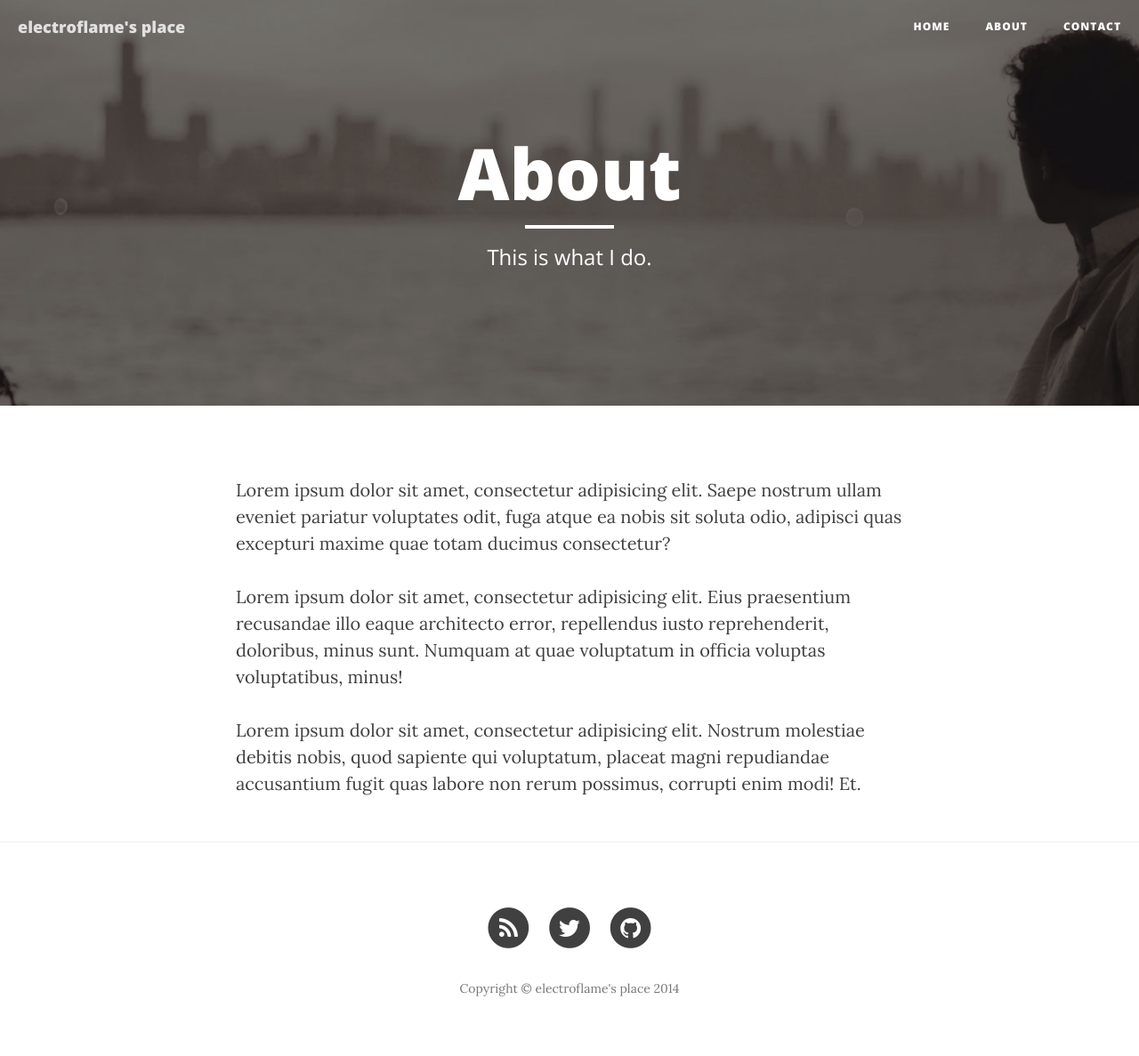
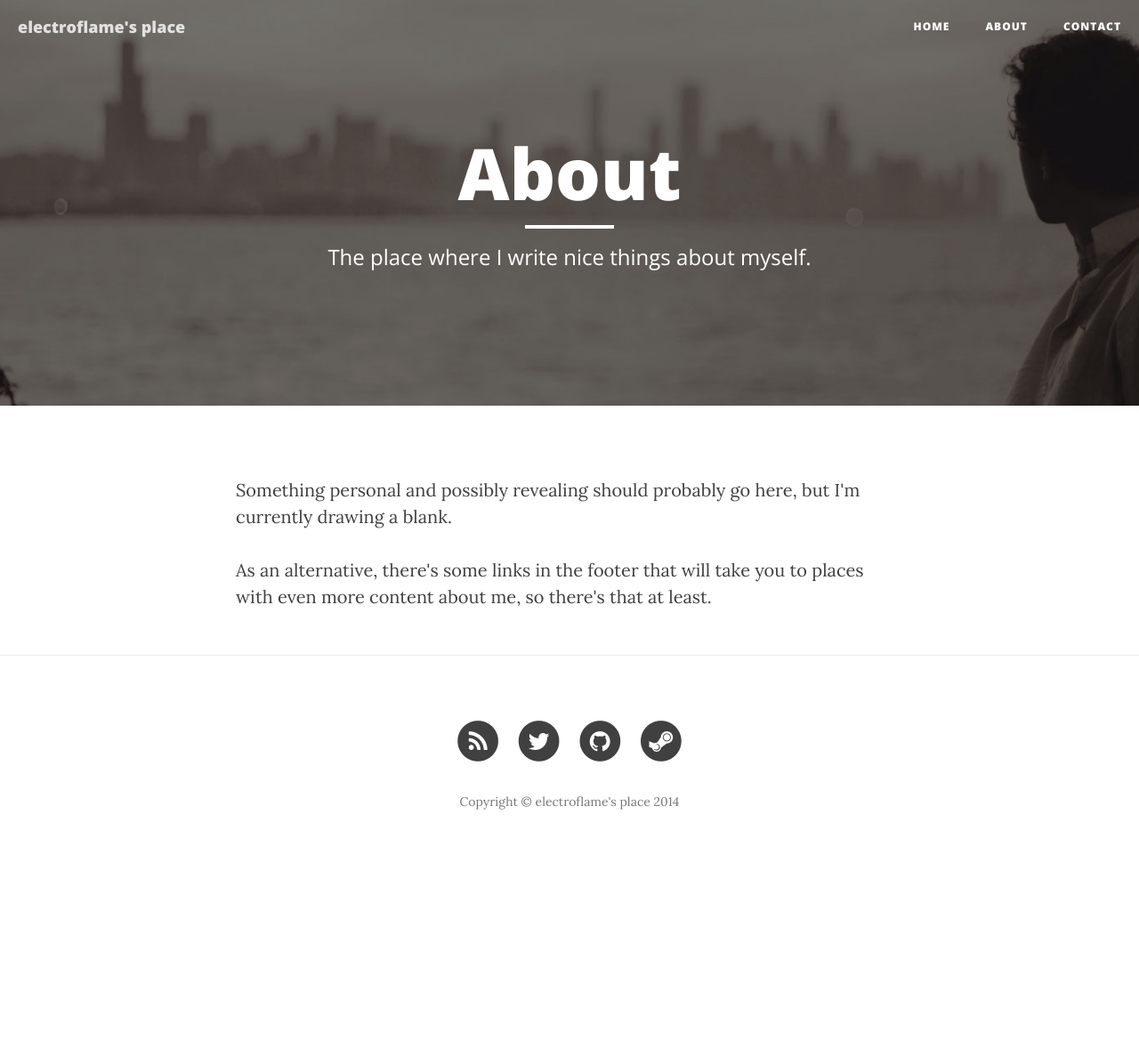
Before and after one commit to electroflame/electroflame.github.io, a Jekyll site: the page built from about.html, in a window 1280 px wide. Shown: the whole page at 89% size. Built offline with Jekyll 4.4.1, drawn with Linux system fonts in a browser that asks for light colours; nearby versions of some CDN libraries; after the commit the page ends 977 px from its top, so only the background shows below that.

Commit message:
Updated the footer, config, and the about page.

```diff
--- a/_config.yml
+++ b/_config.yml
@@ -4,8 +4,9 @@ email: your-email@yourdomain.com
 description: "The place where all of my stuff goes."
 baseurl: "http://electroflame.github.io"
 url: "http://electroflame.github.io"
-twitter_username: electroflame_X
+twitter_username: electroflame_
 github_username:  electroflame
+steam_username:  electroflame
 # facebook_username:  IronSummitMedia
 
 # Build settings
--- a/_includes/footer.html
+++ b/_includes/footer.html
@@ -42,6 +42,16 @@
                         </a>
                     </li>
                     {% endif %}
+					{% if site.steam_username %}
+                    <li>
+                        <a href="http://steamcommunity.com/id/{{ site.steam_username }}">
+                            <span class="fa-stack fa-lg">
+                                <i class="fa fa-circle fa-stack-2x"></i>
+                                <i class="fa fa-steam fa-stack-1x fa-inverse"></i>
+                            </span>
+                        </a>
+                    </li>
+                    {% endif %}
                 </ul>
                 <p class="copyright text-muted">Copyright &copy; {{ site.title }} {{ site.time | date: '%Y' }}</p>
             </div>
--- a/about.html
+++ b/about.html
@@ -1,12 +1,10 @@
 ---
 layout: page
 title: "About"
-description: "This is what I do."
+description: "The place where I write nice things about myself."
 header-img: "/img/about-bg.jpg"
 ---
 
-<p>Lorem ipsum dolor sit amet, consectetur adipisicing elit. Saepe nostrum ullam eveniet pariatur voluptates odit, fuga atque ea nobis sit soluta odio, adipisci quas excepturi maxime quae totam ducimus consectetur?</p>
+<p>Something personal and possibly revealing should probably go here, but I'm currently drawing a blank.</p>
 
-<p>Lorem ipsum dolor sit amet, consectetur adipisicing elit. Eius praesentium recusandae illo eaque architecto error, repellendus iusto reprehenderit, doloribus, minus sunt. Numquam at quae voluptatum in officia voluptas voluptatibus, minus!</p>
-
-<p>Lorem ipsum dolor sit amet, consectetur adipisicing elit. Nostrum molestiae debitis nobis, quod sapiente qui voluptatum, placeat magni repudiandae accusantium fugit quas labore non rerum possimus, corrupti enim modi! Et.</p>
+<p>As an alternative, there's some links in the footer that will take you to places with even more content about me, so there's that at least.</p>
```
